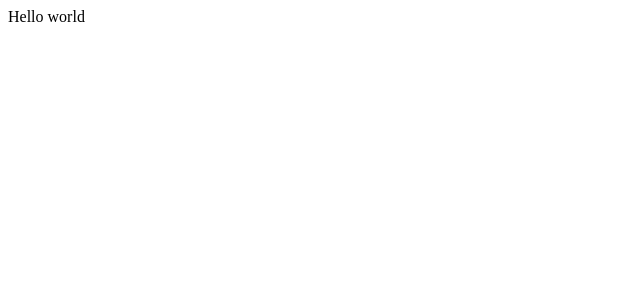
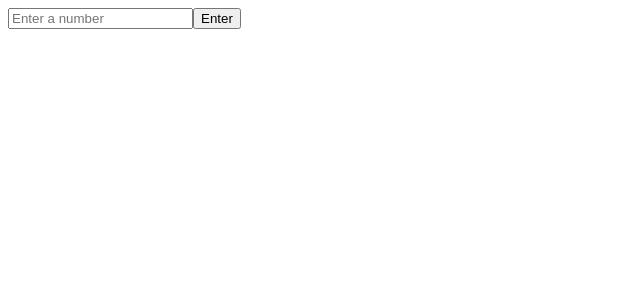
Before and after one commit to B-Tanonaka/fibonacci-sequence, a React app: page / in a window 1280 px wide. Shown: the top 300 px of the page, without its empty margins (0-640 px from the left). Built offline with nearby package versions, Linux system fonts and the light colour scheme; the HTML template or start-up script is replaced by a standard one.

Commit message:
Created NumberInput in client/src, input form takes in a value, Enter button  not functional

```diff
--- a/client/src/components/App.tsx
+++ b/client/src/components/App.tsx
@@ -1,5 +1,8 @@
 import React from 'react';
+import NumberInput from './NumberInput';
 
 export default function App() {
-  return <div>Hello world</div>;
+  return (
+    <NumberInput />
+  );
 }
--- /dev/null
+++ b/client/src/components/NumberInput.tsx
@@ -0,0 +1,17 @@
+import React, { useState } from 'react';
+
+export default function NumberInput() {
+  const [fibN, setFibN] = useState<string>('');
+  return (
+    <form>
+      <input
+        type="text"
+        name="number"
+        value={fibN}
+        placeholder="Enter a number"
+        onChange={(e) => setFibN(e.target.value)}
+      />
+      <button type="submit">Enter</button>
+    </form>
+  );
+}
```
Also changed, not shown: 1 other file (tests, documents, lock files or other folders).
